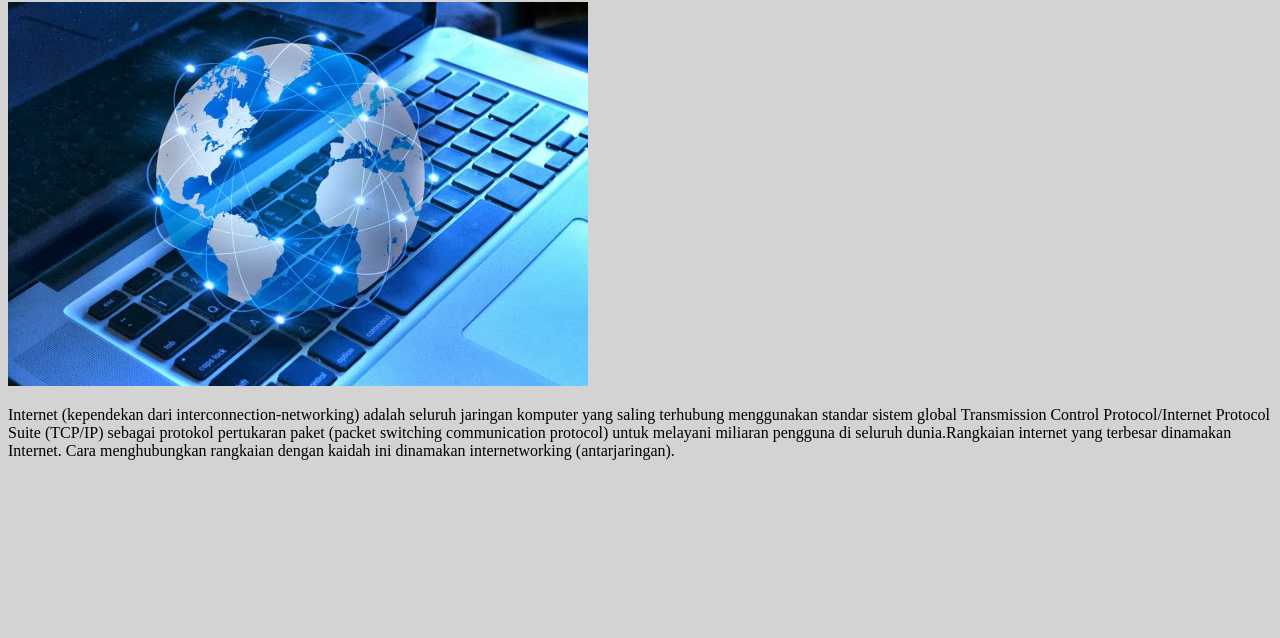
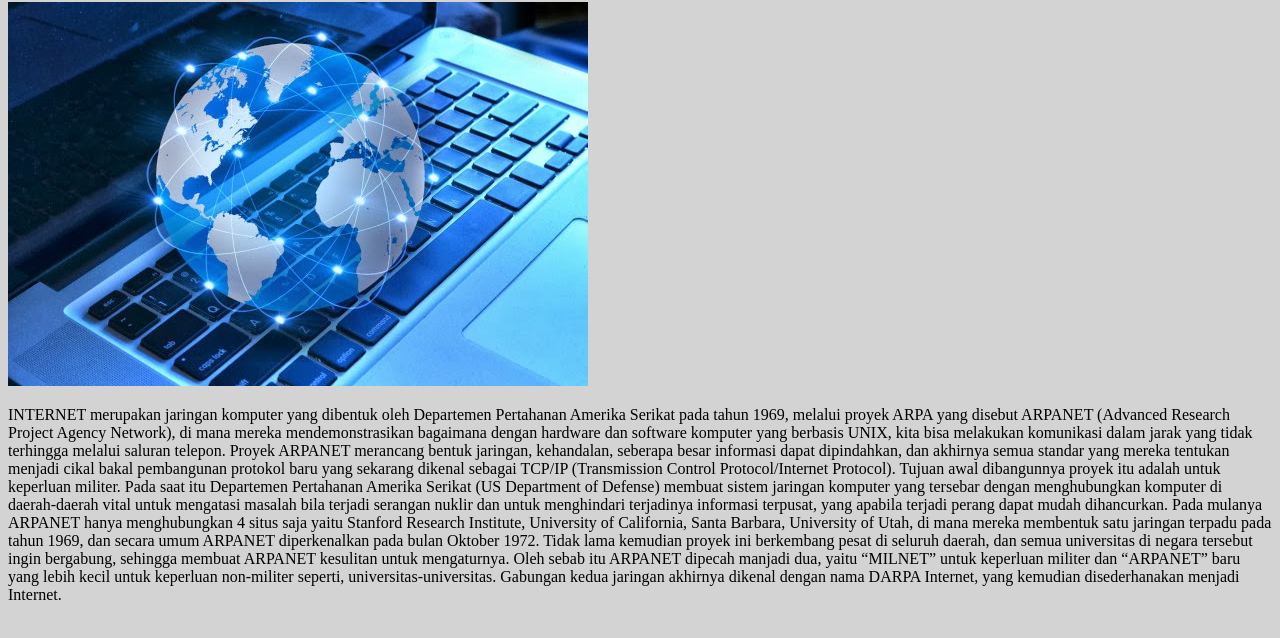
Before and after one commit to RyanAndriaNugroho/pw0522, a plain HTML site: page internet.html in a window 1280 px wide. Shown: the part 78-716 px from the top of the page. Drawn offline with Linux system fonts and the light colour scheme.

Commit message:
tambah tulisan

```diff
--- a/internet.html
+++ b/internet.html
@@ -12,6 +12,14 @@
   	<source media="(min-width: 465px)" srcset="internet.jpg">
   	<img src="internet.jpg" alt="internet" style="width:auto;">
 	</picture>
-	<p>Internet (kependekan dari interconnection-networking) adalah seluruh jaringan komputer yang saling terhubung menggunakan standar sistem global Transmission Control Protocol/Internet Protocol Suite (TCP/IP) sebagai protokol pertukaran paket (packet switching communication protocol) untuk melayani miliaran pengguna di seluruh dunia.Rangkaian internet yang terbesar dinamakan Internet. Cara menghubungkan rangkaian dengan kaidah ini dinamakan internetworking (antarjaringan).</p>
+	<p>INTERNET merupakan jaringan komputer yang dibentuk oleh Departemen Pertahanan Amerika Serikat pada tahun 1969, melalui proyek ARPA yang disebut ARPANET (Advanced Research Project Agency Network), di mana mereka mendemonstrasikan bagaimana dengan hardware dan software komputer yang berbasis UNIX, kita bisa melakukan komunikasi dalam jarak yang tidak terhingga melalui saluran telepon.
+
+	Proyek ARPANET merancang bentuk jaringan, kehandalan, seberapa besar informasi dapat dipindahkan, dan akhirnya semua standar yang mereka tentukan menjadi cikal bakal pembangunan protokol baru yang sekarang dikenal sebagai TCP/IP (Transmission Control Protocol/Internet Protocol).
+
+	Tujuan awal dibangunnya proyek itu adalah untuk keperluan militer. Pada saat itu Departemen Pertahanan Amerika Serikat (US Department of Defense) membuat sistem jaringan komputer yang tersebar dengan menghubungkan komputer di daerah-daerah vital untuk mengatasi masalah bila terjadi serangan nuklir dan untuk menghindari terjadinya informasi terpusat, yang apabila terjadi perang dapat mudah dihancurkan.
+
+	Pada mulanya ARPANET hanya menghubungkan 4 situs saja yaitu Stanford Research Institute, University of California, Santa Barbara, University of Utah, di mana mereka membentuk satu jaringan terpadu pada tahun 1969, dan secara umum ARPANET diperkenalkan pada bulan Oktober 1972. Tidak lama kemudian proyek ini berkembang pesat di seluruh daerah, dan semua universitas di negara tersebut ingin bergabung, sehingga membuat ARPANET kesulitan untuk mengaturnya.
+
+	Oleh sebab itu ARPANET dipecah manjadi dua, yaitu “MILNET” untuk keperluan militer dan “ARPANET” baru yang lebih kecil untuk keperluan non-militer seperti, universitas-universitas. Gabungan kedua jaringan akhirnya dikenal dengan nama DARPA Internet, yang kemudian disederhanakan menjadi Internet.</p>
 	</body>
 </html>
```
